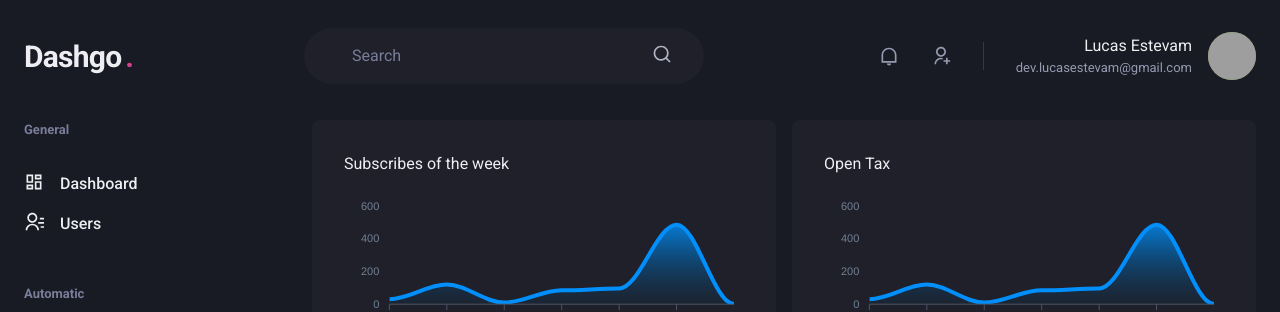
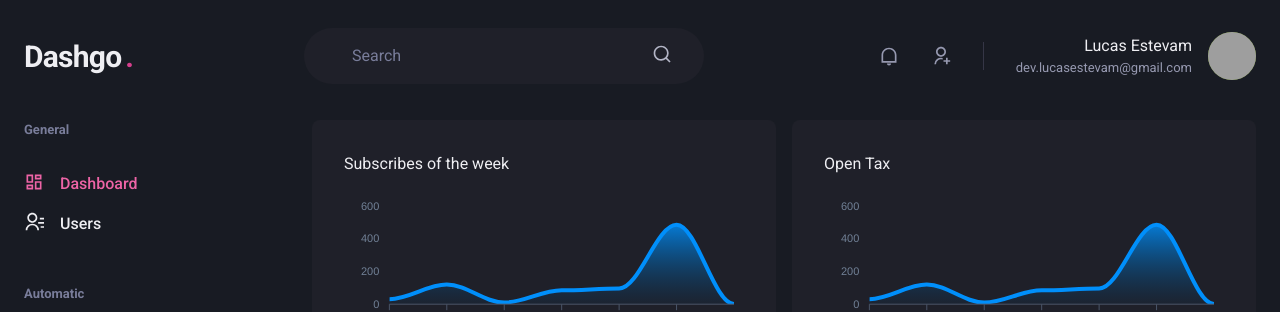
Before and after one commit to tl-lucasestevam/dash-go, a Next.js app: page /dashboard in a window 1280 px wide. Shown: the top 312 px of the page. Built offline with nearby package versions, Linux system fonts and the light colour scheme; grey boxes are pictures that could not be loaded.

Commit message:
:sparkles: Add sidebar active link component

```diff
--- /dev/null
+++ b/src/components/ActiveLink.tsx
@@ -0,0 +1,35 @@
+import Link, { LinkProps } from "next/link";
+import { useRouter } from "next/router";
+import { cloneElement, ReactElement } from "react";
+
+interface ActiveLinksProps extends LinkProps {
+  children: ReactElement;
+  shouldMatchExactHref?: boolean;
+}
+
+const ActiveLink = ({
+  children,
+  shouldMatchExactHref = false,
+  ...rest
+}: ActiveLinksProps) => {
+  let isActive = false;
+  const { asPath } = useRouter();
+
+  if (shouldMatchExactHref && (asPath === rest.href || asPath === rest.as)) {
+    isActive = true;
+  }
+
+  if (
+    !shouldMatchExactHref &&
+    (asPath.startsWith(String(rest.href)) || asPath.startsWith(String(rest.as)))
+  ) {
+    isActive = true;
+  }
+  return (
+    <Link {...rest}>
+      {cloneElement(children, { color: isActive ? "pink.400" : "gray.50" })}
+    </Link>
+  );
+};
+
+export default ActiveLink;
--- a/src/components/Sidebar/Link.tsx
+++ b/src/components/Sidebar/Link.tsx
@@ -5,20 +5,24 @@ import {
   LinkProps as ChakraLinkProps,
 } from "@chakra-ui/react";
 import { ElementType } from "react";
+import ActiveLink from "../ActiveLink";
 
 interface NavLinkProps extends ChakraLinkProps {
   icon: ElementType;
+  href: string;
   children: string;
 }
 
-const NavLink = ({ icon, children, ...rest }: NavLinkProps) => {
+const NavLink = ({ icon, href, children, ...rest }: NavLinkProps) => {
   return (
+    <ActiveLink href={href} passHref>
       <ChakraLink display="flex" align="center" {...rest}>
         <Icon as={icon} fontSize={20} />
         <Text ml={4} fontWeight="medium">
           {children}
         </Text>
       </ChakraLink>
+    </ActiveLink>
   );
 };
 
--- a/src/components/Sidebar/Nav.tsx
+++ b/src/components/Sidebar/Nav.tsx
@@ -12,12 +12,20 @@ const Nav = () => {
   return (
     <Stack spacing={12} align="flex-start">
       <Section title="General">
-        <NavLink icon={RiDashboardLine}>Dashboard</NavLink>
-        <NavLink icon={RiContactsLine}>Users</NavLink>
+        <NavLink href="/dashboard" icon={RiDashboardLine}>
+          Dashboard
+        </NavLink>
+        <NavLink href="/users" icon={RiContactsLine}>
+          Users
+        </NavLink>
       </Section>
       <Section title="Automatic">
-        <NavLink icon={RiInputMethodLine}>Forms</NavLink>
-        <NavLink icon={RiGitMergeLine}>Automatic</NavLink>
+        <NavLink href="/forms" icon={RiInputMethodLine}>
+          Forms
+        </NavLink>
+        <NavLink href="/automatic" icon={RiGitMergeLine}>
+          Automatic
+        </NavLink>
       </Section>
     </Stack>
   );
--- a/src/pages/users/create.tsx
+++ b/src/pages/users/create.tsx
@@ -9,6 +9,7 @@ import {
   VStack,
 } from "@chakra-ui/react";
 import { NextPage } from "next";
+import Link from "next/link";
 import { Header, Input, Sidebar } from "../../components";
 
 const createUser: NextPage = () => {
@@ -40,7 +41,9 @@ const createUser: NextPage = () => {
           <Flex mt={8} justify="flex-end">
             <HStack spacing={4}>
               <Button colorScheme="whiteAlpha">Cancel</Button>
-              <Button colorScheme="pink">Create</Button>
+              <Link href="/users" passHref>
+                <Button colorScheme="pink">Create</Button>
+              </Link>
             </HStack>
           </Flex>
         </Box>
--- a/src/pages/users/index.tsx
+++ b/src/pages/users/index.tsx
@@ -14,6 +14,7 @@ import {
   useBreakpointValue,
 } from "@chakra-ui/react";
 import { NextPage } from "next";
+import Link from "next/link";
 import { RiAddLine, RiPencilLine } from "react-icons/ri";
 import { Header, Pagination, Sidebar } from "../../components";
 
@@ -34,6 +35,7 @@ const UserList: NextPage = () => {
             <Heading size="lg" fontWeight="normal">
               Users
             </Heading>
+            <Link passHref href="/users/create">
               <Button
                 as="a"
                 size="sm"
@@ -43,6 +45,7 @@ const UserList: NextPage = () => {
               >
                 Create user
               </Button>
+            </Link>
           </Flex>
           <Table colorScheme="whiteAlpha">
             <Thead>
```
Lines whose indentation alone changed are shown as unchanged.
